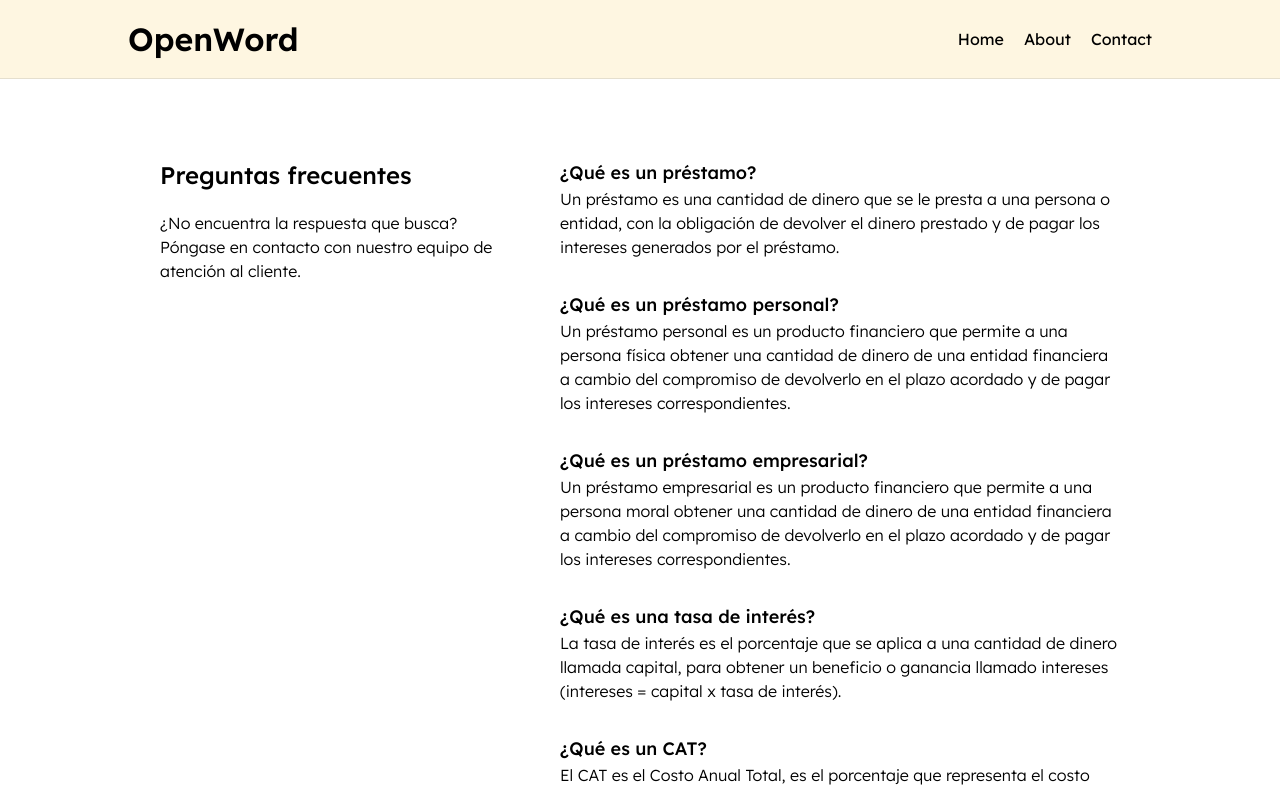
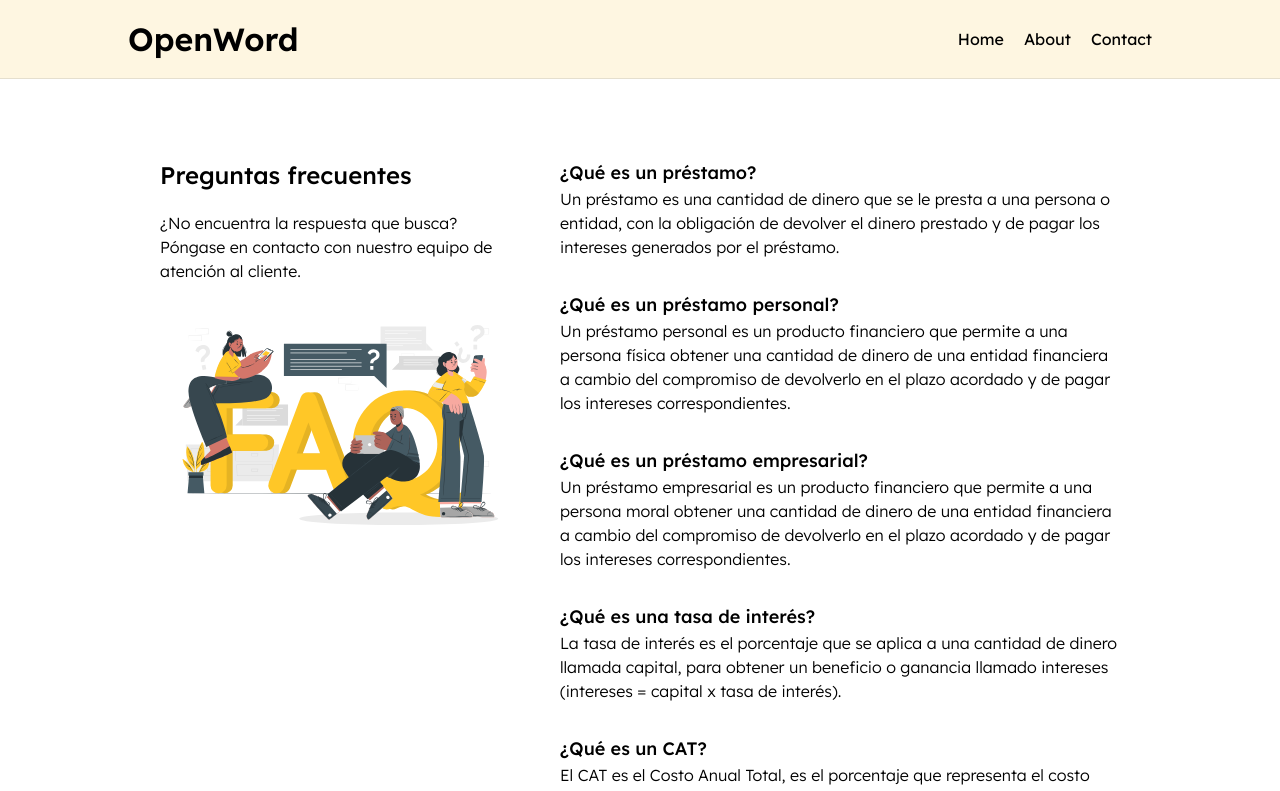
Before and after one commit to miguelhenaoa/next-js-challenge, a Next.js app: page /faq in a window 1280 px wide. Shown: the top 791 px of the page. Built offline with nearby package versions, Linux system fonts and the light colour scheme.

Commit message:
feat: add faq image

```diff
--- a/app/faq/page.tsx
+++ b/app/faq/page.tsx
@@ -1,9 +1,12 @@
+import Image from "next/image";
+
 export default function FaqPage() {
   return (
     <section className='px-10 py-20 grid grid-cols-1 gap-x-10 lg:grid-cols-5 lg:px-40'>
       <div className='col-span-2 flex flex-col gap-y-5 pb-10' >
         <h2 className='text-2xl font-medium '>Preguntas frecuentes</h2>
         <p className='font-light'>¿No encuentra la respuesta que busca? Póngase en contacto con nuestro equipo de atención al cliente.</p>
+        <Image src={'/images/faq.svg'} width={600} height={600} alt='FAQ' />
       </div>
       <div className='col-span-3'>
         <dl className='grid gap-y-8'>
```
Also changed, not shown: public/images/faq.svg (added).
